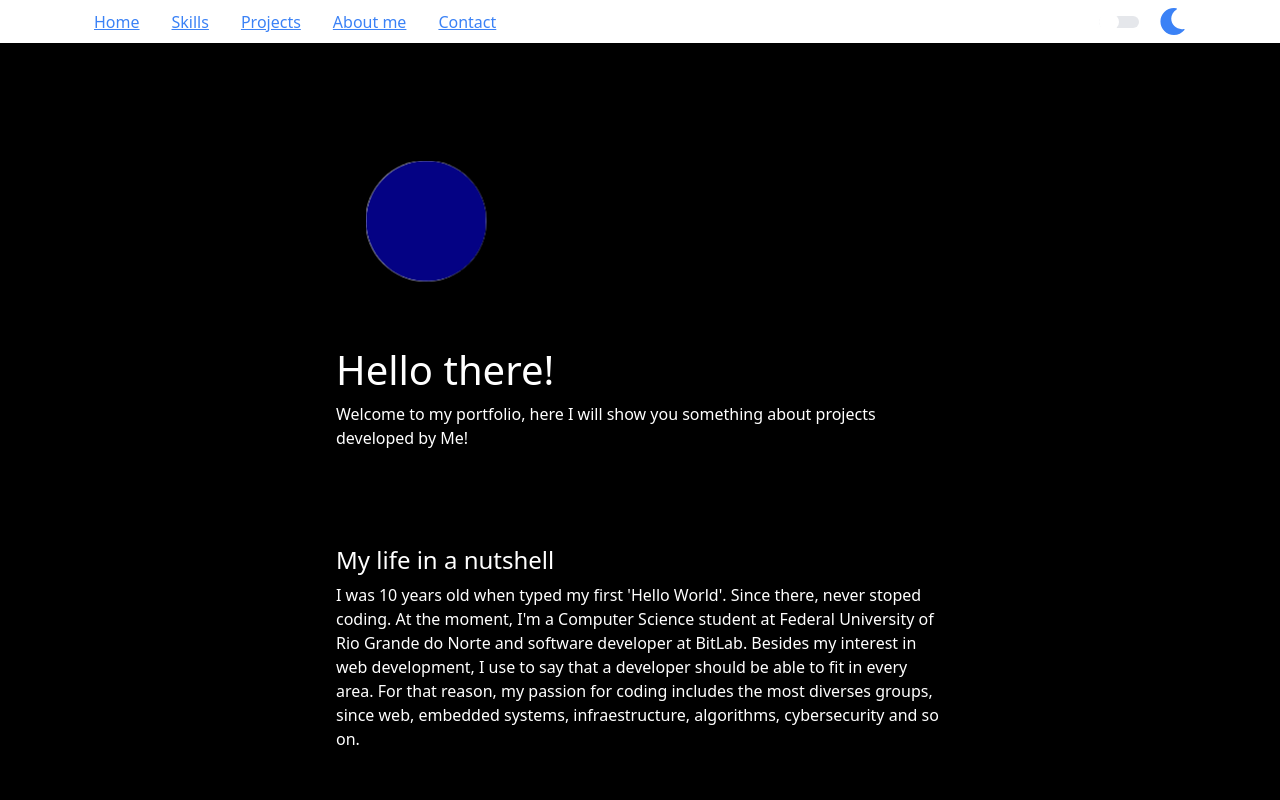
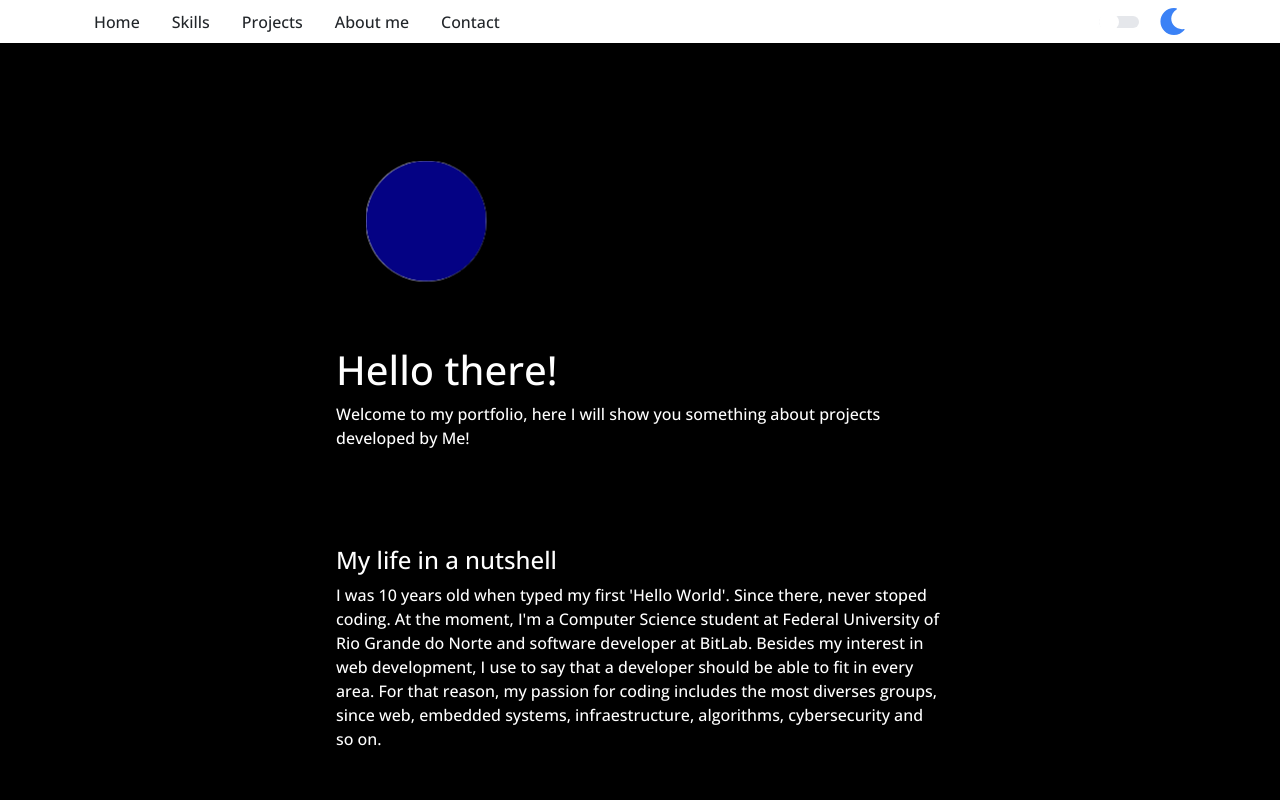
Before and after one commit to andrefsilveira1/react-portfolio, a React (Create React App) app: page / in a window 1280 px wide. Shown: the top 800 px of the page. Built offline with nearby package versions, Linux system fonts and the light colour scheme; no server answers.

Commit message:
fix: change background and link decoration

```diff
--- a/public/index.html
+++ b/public/index.html
@@ -3,6 +3,9 @@
   <head>
     <meta charset="utf-8" />
     <link rel="icon" href="%PUBLIC_URL%/favicon.ico" />
+    <link rel="preconnect" href="https://fonts.googleapis.com">
+    <link rel="preconnect" href="https://fonts.gstatic.com" crossorigin>
+    <link href="https://fonts.googleapis.com/css2?family=Montserrat:wght@100&family=Open+Sans:wght@500&display=swap" rel="stylesheet">
     <meta name="viewport" content="width=device-width, initial-scale=1" />
     <meta name="theme-color" content="#000000" />
     <meta
--- a/src/App.css
+++ b/src/App.css
@@ -10,3 +10,6 @@
   .bg-white {
     background-color: white;
   }
+  a {
+    text-decoration: none;
+  }
--- a/src/components/nav/index.css
+++ b/src/components/nav/index.css
@@ -1,9 +1,9 @@
 
-a {
-  text-decoration: none;
-
-}
 
 nav {
+  text-decoration: none;
   z-index: 1;
 }
+.nav-link {
+  text-decoration: none;
+}
--- a/src/components/nav/index.js
+++ b/src/components/nav/index.js
@@ -15,19 +15,19 @@ const Nav = ({ propsValue, onChange }) => {
     <nav className="fixed top-0 left-0 w-full bg-white dark:bg-black shadow-md md:shadow-none">
       <div className="container mx-auto px-4 py-2 md:py-4 md:flex md:items-center md:justify-between">
         <div className="flex items-center">
-          <Link to="#home" className="mr-4 text-blue-500 md:mr-8 ">
+          <Link to="#home" className="nav-link mr-4 text-blue-500 md:mr-8">
             Home
           </Link>
-          <Link to="#skills" className="mr-4 text-blue-500 md:mr-8 ">
+          <Link to="#skills" className="nav-link mr-4 text-blue-500 md:mr-8">
             Skills
           </Link>
-          <Link to="#projects" className="mr-4 text-blue-500 md:mr-8 ">
+          <Link to="#projects" className="nav-link mr-4 text-blue-500 md:mr-8">
             Projects
           </Link>
-          <Link to="#about" className="mr-4 text-blue-500 md:mr-8 ">
+          <Link to="#about" className="nav-link mr-4 text-blue-500 md:mr-8">
             About me
           </Link>
-          <Link to="#contact" className="mr-4 text-blue-500 md:mr-8 ">
+          <Link to="#contact" className="nav-link mr-4 text-blue-500 md:mr-8">
             Contact
           </Link>
         </div>
--- a/src/components/repos/index.css
+++ b/src/components/repos/index.css
@@ -5,3 +5,7 @@
   .repo:hover {
     transform: translateY(-5px); /* Move the element 5 pixels up on hover */
   }
+ div {
+  font-family: 'Montserrat', sans-serif;
+  font-family: 'Open Sans', sans-serif;
+ }
--- a/src/index.css
+++ b/src/index.css
@@ -17,6 +17,7 @@
 }
 
 body {
+
   color: rgb(var(--foreground-rgb));
   background: linear-gradient(
       to bottom,
@@ -24,5 +25,5 @@ body {
       rgb(var(--background-end-rgb))
     )
     rgb(var(--background-start-rgb));
-    font-family: system-ui, -apple-system, BlinkMacSystemFont, 'Segoe UI', Roboto, Oxygen, Ubuntu, Cantarell, 'Open Sans', 'Helvetica Neue', sans-serif;
+    font-family: 'Montserrat', sans-serif;
 }
--- a/src/index.js
+++ b/src/index.js
@@ -4,6 +4,7 @@ import './index.css';
 import App from './App';
 import 'bootstrap/dist/css/bootstrap.css';
 const root = ReactDOM.createRoot(document.getElementById('root'));
+
 root.render(
   <React.StrictMode>
     <App />
```
